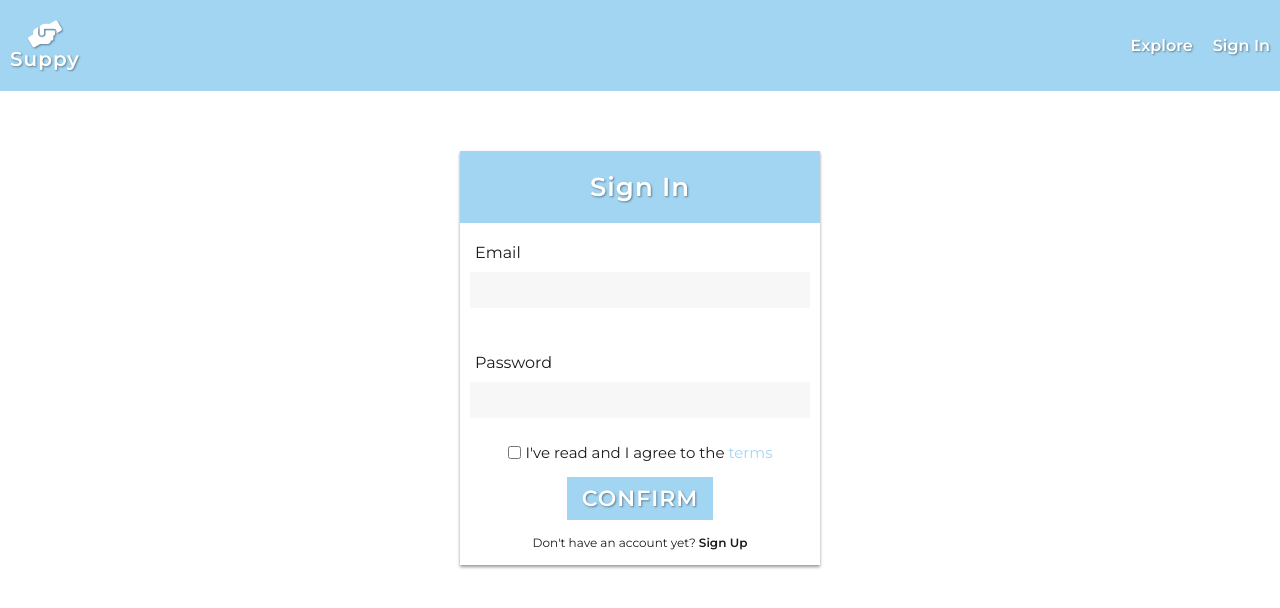
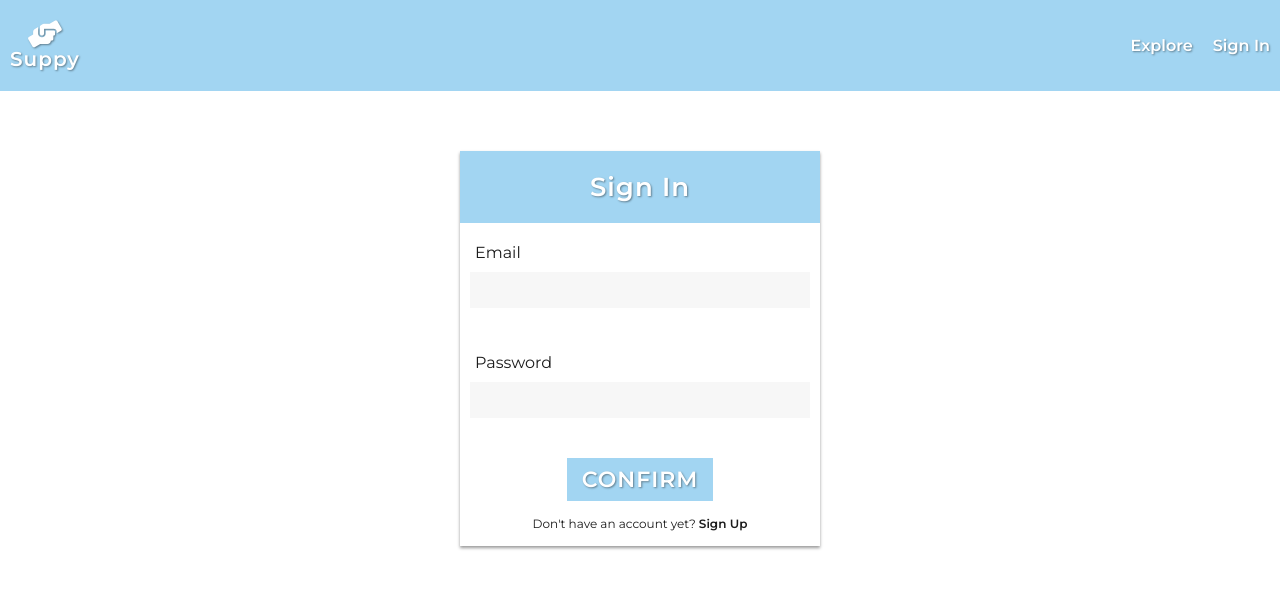
Before and after one commit to dwddgsz/suppy, a React (Create React App) app: page /sign-in in a window 1280 px wide. Shown: the top 608 px of the page. Built offline with nearby package versions, Linux system fonts and the light colour scheme; no server answers.

Commit message:
delete:terms field

```diff
--- a/src/components/myList/Create.js
+++ b/src/components/myList/Create.js
@@ -128,10 +128,6 @@ class Create extends Component {
                     <p></p>
                 </div>
 
-            <div className="terms">
-                <input type="checkbox"></input>
-                <p>I've read and I agree to the <span>terms</span></p>
-                </div>
             <ButtonStyled primary>Add</ButtonStyled>
             </form>
         </FormStyled>
--- a/src/components/sign/SignIn.js
+++ b/src/components/sign/SignIn.js
@@ -67,10 +67,6 @@ class SignIn extends Component {
                     <input type="password" id="signInPassword" value={this.state.signInPassword} onChange={this.handleOnChange}></input>
     <p>{this.state.passwordErrorMessage}</p>
                 </div>
-                <div className="terms">
-                <input type="checkbox"></input>
-                <p>I've read and I agree to the <span>terms</span></p>
-                </div>
             <ButtonStyled primary>Confirm</ButtonStyled>
             </form>
             <p className="form__change-text">
--- a/src/components/sign/SignUp.js
+++ b/src/components/sign/SignUp.js
@@ -65,10 +65,6 @@ class SignUp extends Component {
                     <input type="password" id="signUpPassword" value={this.state.signUpPassword} onChange={this.handleOnChange}></input>
     <p>{this.state.passwordErrorMessage}</p>
                 </div>
-                <div className="terms">
-                <input type="checkbox"></input>
-                <p>I've read and I agree to the <span>terms</span></p>
-                </div>
             <ButtonStyled primary>Confirm</ButtonStyled>
             </form>
 
--- a/src/components/styled/FormStyled.js
+++ b/src/components/styled/FormStyled.js
@@ -69,26 +69,6 @@ transition:.3s opacity;
     opacity:.6;
 }
 }
-.terms {
-    display:flex;
-    align-items:center;
-    justify-content:center;
-    input {
-        margin-right:5px;
-    }
-    p {
-        font-size:1.5rem;
-        color:var(--black);
-        span {
-            color: var(--blue);
-            cursor:pointer;
-            transition:.3s;
-            &:hover,&:focus {
-                opacity:.6;
-            }
-        }
-    }
-}
 `
 
 
```
